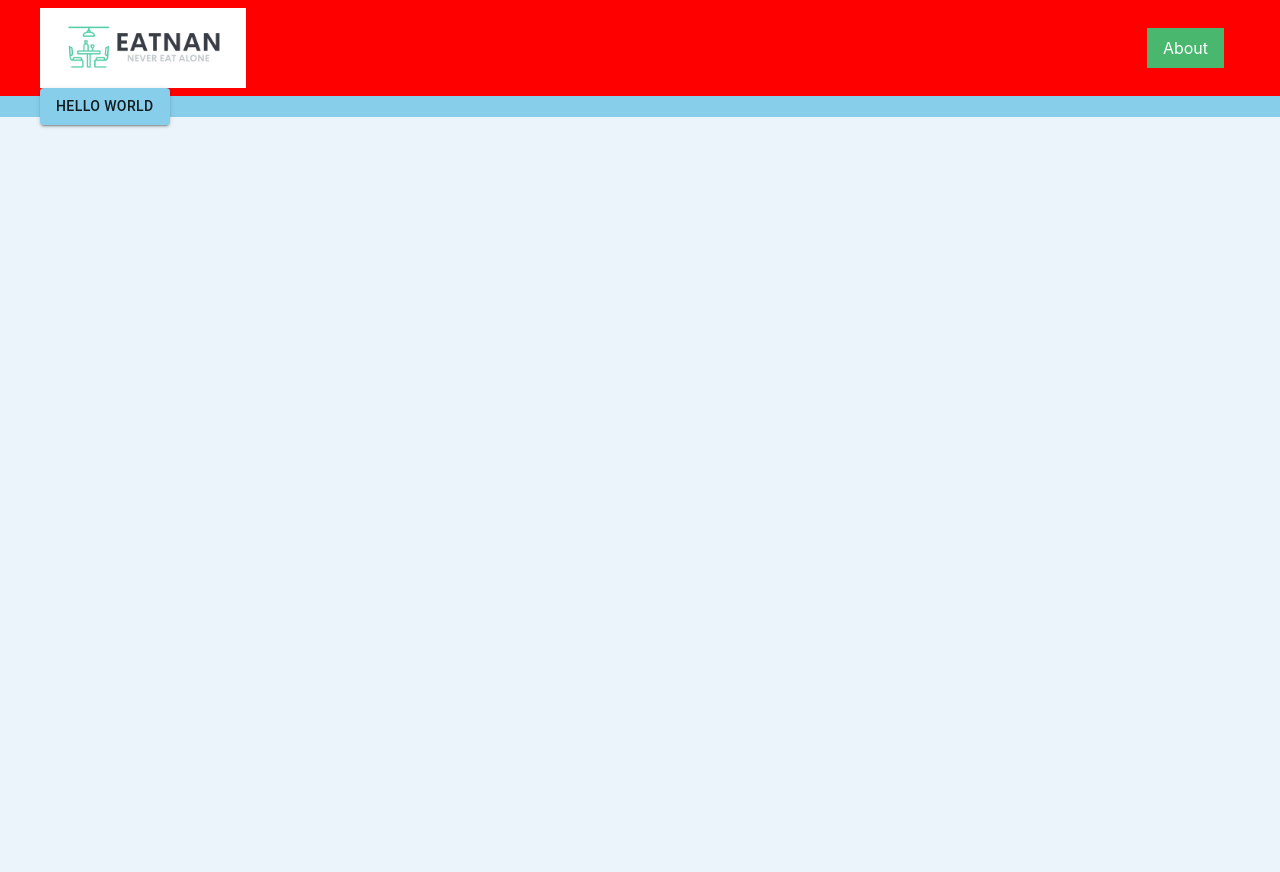
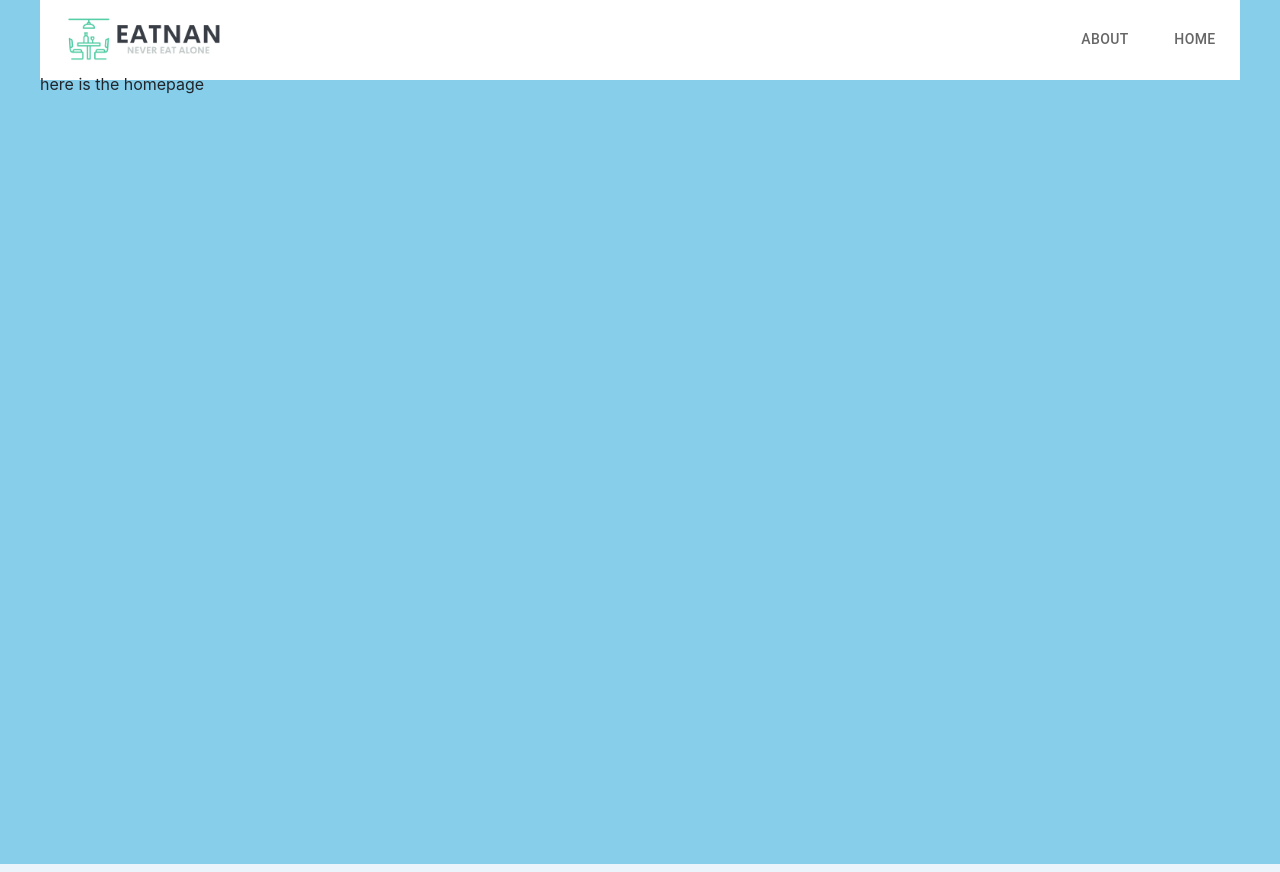
Before and after one commit to Tarek994/new-react-graphql, a React (Create React App) app: page /#/ in a window 1280 px wide. Before the commit the page ends 800 px from the top, so only its background shows below. Built offline with nearby package versions, Linux system fonts and the light colour scheme.

Commit message:
feat(containers): use material UI components instead of HTML ones

```diff
--- a/src/components/navbar/Navbar.tsx
+++ b/src/components/navbar/Navbar.tsx
@@ -1,28 +1,46 @@
-import React from 'react';
-import { Link } from 'react-router-dom';
 import "./navbar.css";
 import logo from "./nav-assets/logo.png";
 import Grid from '@mui/material/Unstable_Grid2';
+import Tabs from '@mui/material/Tabs';
+import LinkTab from '@mui/material/Tab';
 
 const Navbar = () => {
+  const handleChange = (e: any) => {
+    console.log(e)
+  }
   return (
-    <Grid xs={12}>
-      <nav className="main-navbar" style={{ backgroundColor: 'red' }}>
-        <div className='navbar'>
-          <div className="navbar-left">
-            <Link to="/">
-              <img src={logo} alt="Logo" className="logo" />
-            </Link>
-          </div>
-          <div className="navbar-right">
-            <Link to="/about">
-              <button className="btn">About</button>
-            </Link>
-          </div>
+    <Grid
+      container
+      xs={12}
+      md={12}
+      maxWidth={'lg'}
+      justifyContent="flex-end"
+      style={{ backgroundColor: 'white' }}
+      justifyItems="center"
+      alignContent="center"
+    >
+      <Grid xs={3} md={2}>
+        <img src={logo} alt="Logo" className="logo" />
+      </Grid>
+      <Grid
+        container
+        xs={8}
+        md={10}
+        justifyContent="flex-end"
+        justifyItems="center"
+        alignContent="center"
+      >
+        <div>
+          <Tabs
+            onChange={handleChange}
+            aria-label="basic tabs example"
+          >
+            <LinkTab label="About" href='/#/about' />
+            <LinkTab label="Home" href='/#' />
+          </Tabs>
         </div>
-      </nav>
-    </Grid>
-
+      </Grid>
+    </Grid >
   );
 };
 
--- a/src/containers/Homepage/index.tsx
+++ b/src/containers/Homepage/index.tsx
@@ -1,8 +1,15 @@
 import * as React from 'react';
-import Button from '@mui/material/Button';
+import { Grid } from '@mui/material';
 
 
 
-const Home = () => <Button variant="contained">Hello world</Button>
+
+const Home = () => {
+    return (
+        <Grid xs={12} container style={{ minHeight: '100vh' }}>
+            here is the homepage
+        </Grid>
+    )
+}
 
 export default Home
```
